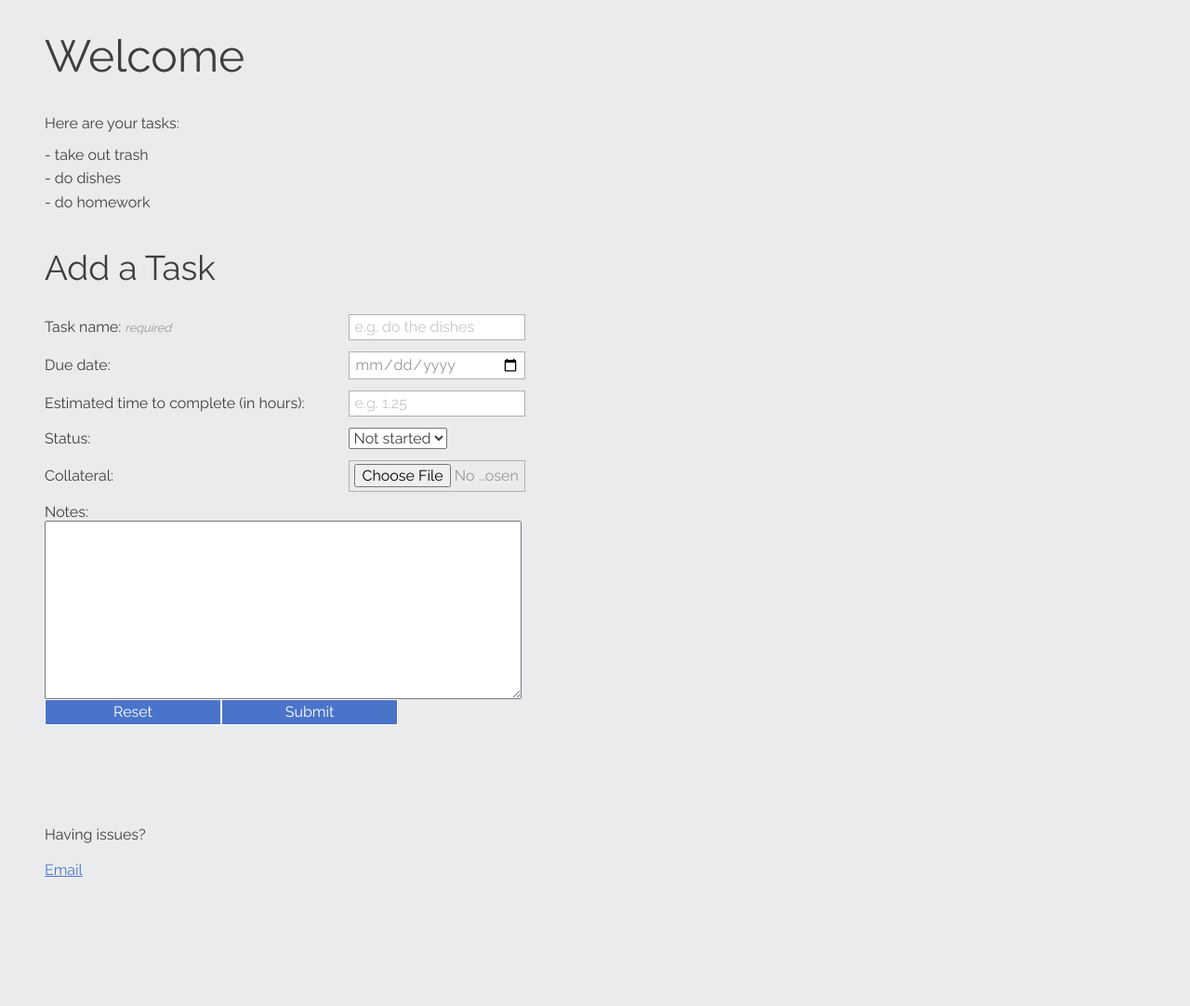
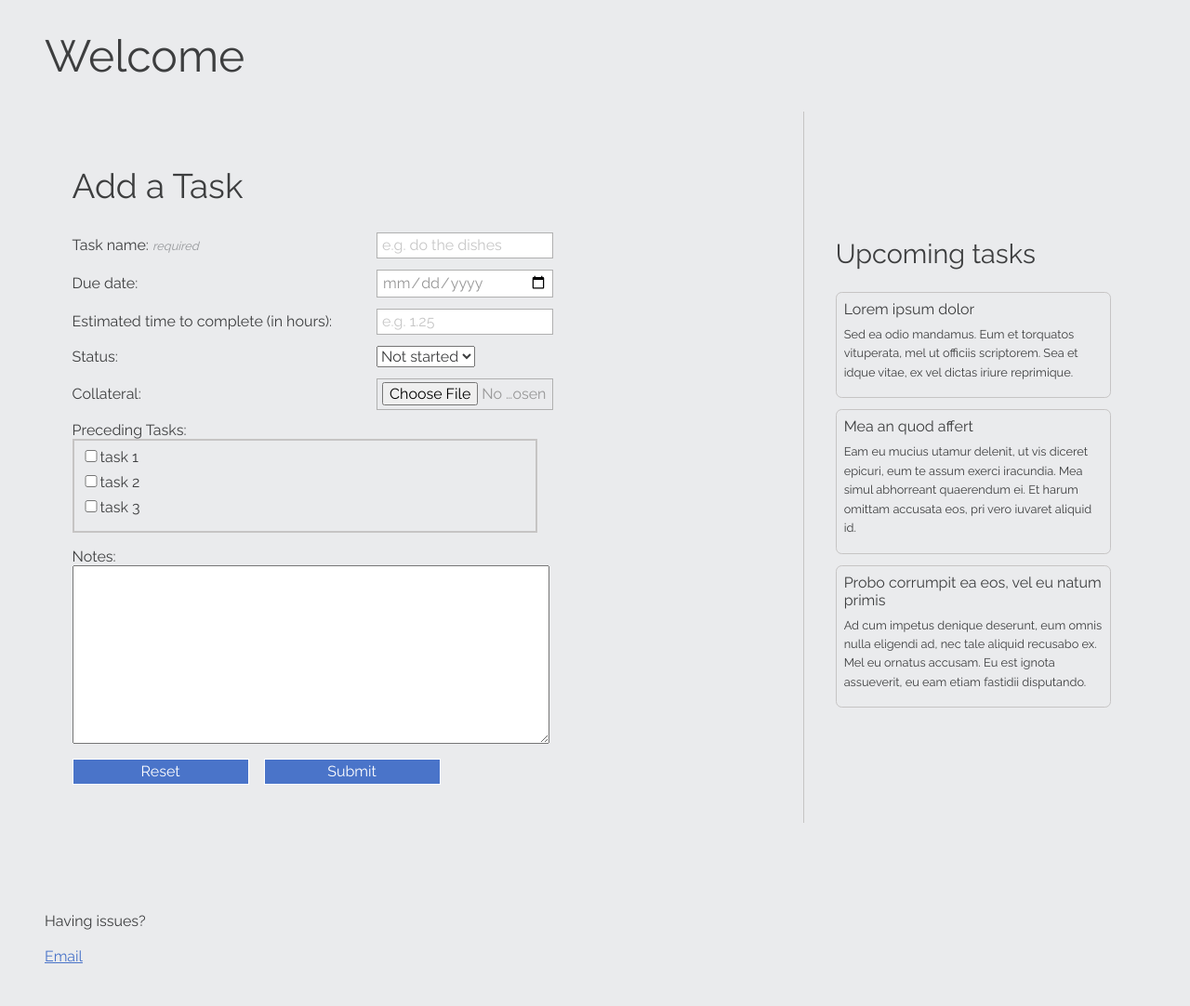
Before and after one commit to bemarlan/project-management, a PHP site: page / in a window 1280 px wide. Shown: the part 32-1114 px from the top of the page at 93% size. Before the commit the page ends 975 px from the top, so only its background shows below. Run offline with PHP 8.4, Linux system fonts and the light colour scheme; a stand-in replaces the project's code that opens the database connection.

Commit message:
added section for structures. added structure for adding tasks. began adding section for preceding tasks in the addtask form.

```diff
--- a/css/styles.css
+++ b/css/styles.css
@@ -1,3 +1,10 @@
+/*
+* COLOR PALETTE
+*
+* cta/link blue:			#4a74c9
+* light gray borers:		#c6c4c4
+*/
+
 /* ---- GLOBAL ---- */
 * {
 	box-sizing: border-box;
@@ -57,6 +64,12 @@ h5 {
 .col2 {
 	width: calc(100%/2.05);
 }
+	.col2-lg {
+		width: 69%;
+	}
+	.col2-sm {
+		width: 30%;
+	}
 .col3 {
 	width: calc(100%/3.1);
 }
@@ -64,22 +77,12 @@ h5 {
 	width: calc(100%/4.1);
 }
 
-/* ---- SPECIAL ELEMENTS ----*/
-.visually-hidden {
-	position: absolute;
-	left: -10000px;
-	top: auto;
-	width: 1px;
-	height: 1px;
-	overflow: hidden;
-}
-.visually-hidden:focus {
-	top: 0;
-	left: 0;
-	width: auto;
-	height: auto;
-	background-color: #fff2a8;
-	color: #990000;
+/* all cols become max width at 800px */
+@media screen and (max-width: 50rem) {
+	[class^="col"] {
+		display: block;
+		width: 100%
+	}
 }
 
 /* ---- BUTTONS ---- */
@@ -104,6 +107,64 @@ label {
 textarea {
 	display: block;
 }
+input[type="checkbox"] {
+	width: 20px;
+}
+
+/* ---- BORDERS ---- */
+.border-rt-gray {
+	border-right: 1px solid #c6c4c4;
+}
+
+/* ---- PADDING/MARGIN ---- */
+.pb-05 {
+	padding-bottom: 0.5rem;
+}
+
+.mb-075 {
+	margin-bottom: 0.75rem;
+}
+.mb-1 {
+	margin-bottom: 1rem;
+}
+.mr-1 {
+	margin-right: 1rem;
+}
+
+/* ---- SPECIAL ELEMENTS ----*/
+.visually-hidden {
+	position: absolute;
+	left: -10000px;
+	top: auto;
+	width: 1px;
+	height: 1px;
+	overflow: hidden;
+}
+.visually-hidden:focus {
+	top: 0;
+	left: 0;
+	width: auto;
+	height: auto;
+	background-color: #fff2a8;
+	color: #990000;
+}
+
+/* ---- OBJECTS ---- */
+/* box */
+.box-hard {
+	padding: .5rem;
+	border: 2px solid #c6c4c4;
+	max-width: 500px;
+}
+/* rounded box */
+.box-soft {
+	padding: .5rem;
+	border: 1px solid #c6c4c4;
+	border-radius: .4rem;
+}
+.box-soft p {
+	font-size: .8rem;
+}
 
 /* ---- CLASS SPECIFIC ---- */
 .wrapper {
--- a/forms/taskform.php
+++ b/forms/taskform.php
@@ -27,10 +27,19 @@
 		<label>Collateral: </label>
 		<input type="file" name="collateral">
 	</div>
+
+		<label>Preceding Tasks: </label>
+		<section class="box-hard mb-1">
+			<input type="checkbox" name="pretask" value="task1">task 1 <br>
+			<input type="checkbox" name="pretask" value="task2">task 2 <br>
+			<input type="checkbox" name="pretask" value="task3">task 3 <br>
+		</section>
+
 		<label>Notes: </label>
-		<textarea name="notes" cols="60" rows="10"></textarea>
+		<textarea name="notes" cols="60" rows="10" class="mb-1"></textarea>
+
 	<div>
-		<input type="reset" name="reset">
+		<input type="reset" name="reset" class="mr-1">
 		<input id="submitTask" type="submit" name="submit">
 	</div>
 </form>
--- /dev/null
+++ b/includes/tasklist-sm.php
@@ -0,0 +1,16 @@
+<h3>Upcoming tasks</h3>
+
+<div class="box-soft mb-075">
+	<div class="pb-05">Lorem ipsum dolor</div>
+	<p>Sed ea odio mandamus. Eum et torquatos vituperata, mel ut officiis scriptorem. Sea et idque vitae, ex vel dictas iriure reprimique.</p>
+</div>
+
+<div class="box-soft mb-075">
+	<div class="pb-05">Mea an quod affert</div>
+	<p>Eam eu mucius utamur delenit, ut vis diceret epicuri, eum te assum exerci iracundia. Mea simul abhorreant quaerendum ei. Et harum omittam accusata eos, pri vero iuvaret aliquid id.</p>
+</div>
+
+<div class="box-soft mb-075">
+	<div class="pb-05">Probo corrumpit ea eos, vel eu natum primis</div>
+	<p>Ad cum impetus denique deserunt, eum omnis nulla eligendi ad, nec tale aliquid recusabo ex. Mel eu ornatus accusam. Eu est ignota assueverit, eu eam etiam fastidii disputando.</p>
+</div>
--- /dev/null
+++ b/structures/addtask.php
@@ -0,0 +1,8 @@
+
+<div class="col2-lg border-rt-gray">
+	<?php include 'forms/taskform.php'; ?>
+</div>
+
+<div class="col2-sm">
+	<?php include 'includes/tasklist-sm.php'; ?>
+</div>
--- a/templates/home.php
+++ b/templates/home.php
@@ -1,7 +1,3 @@
-<h1 class="">Welcome</h1>
-<p class="">Here are your tasks:</p>
-<p class="">- take out trash<br>
-- do dishes<br />
-- do homework</p>
+<h1>Welcome</h1>
 
-<?php include 'forms/taskform.php'; ?>
+<?php include 'structures/addtask.php'; ?>
```
